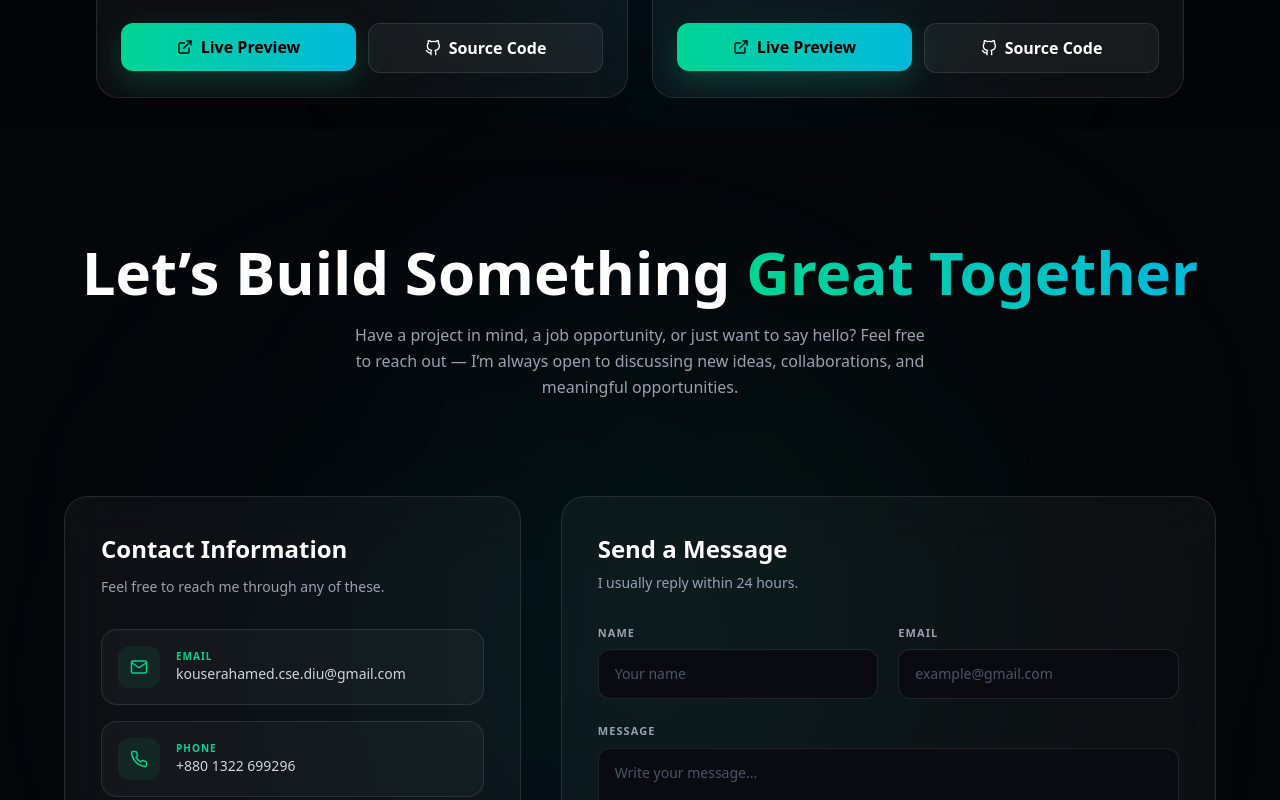
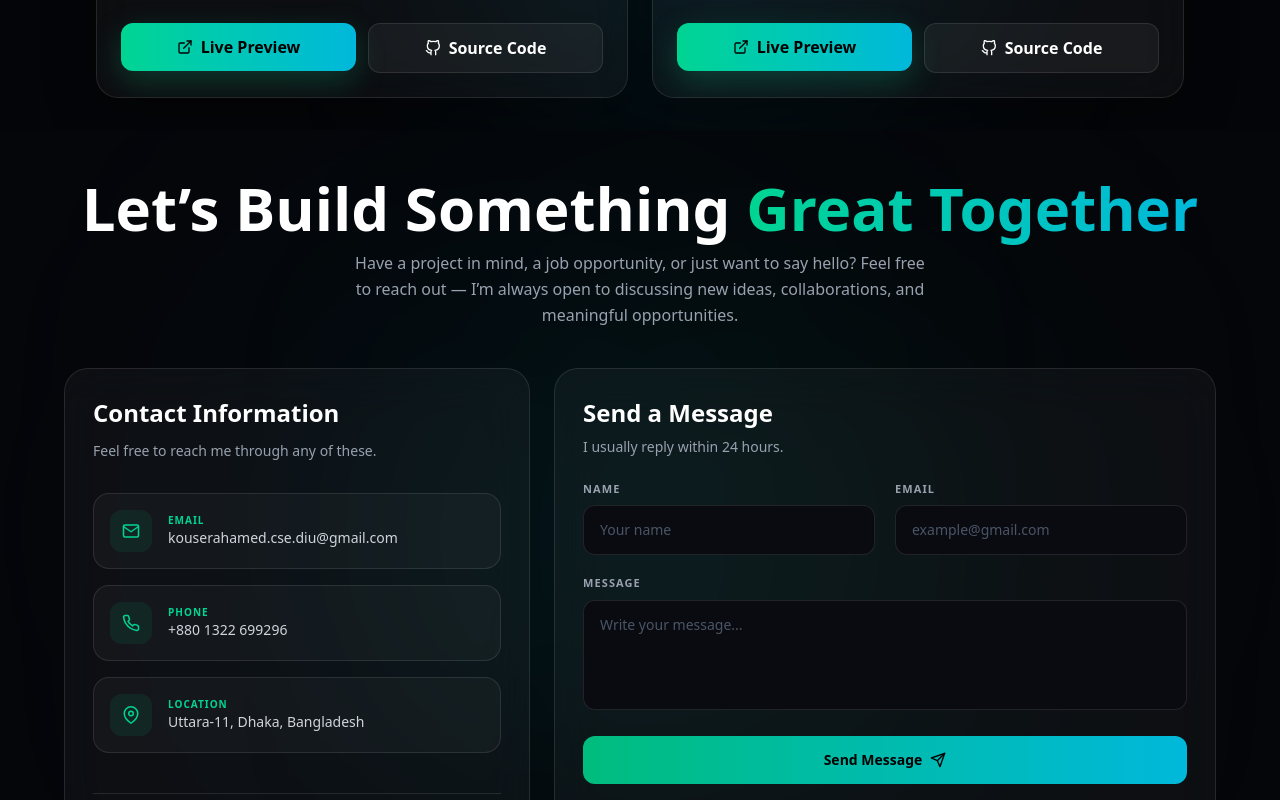
Before and after one commit to kouser-ahamed/my-portfolio, a Next.js app: page / in a window 1280 px wide. Shown: the part 6040-6840 px from the top of the page. Built offline with nearby package versions, Linux system fonts and the light colour scheme.

Commit message:
refactor(Contact): adjust padding and margin for improved layout consistency

```diff
--- a/src/app/contact/page.jsx
+++ b/src/app/contact/page.jsx
@@ -32,7 +32,7 @@ const socials = [
 
 export default function Contact() {
   return (
-    <section className="relative bg-[#05060a] text-white py-20 lg:py-28 overflow-hidden">
+    <section className="relative bg-[#05060a] text-white py-6 lg:py-12 overflow-hidden">
       {/* Background glow */}
       <div className="absolute inset-0 pointer-events-none">
         <div className="absolute top-1/4 right-1/4 w-[420px] h-[420px] bg-emerald-500/10 blur-[160px] rounded-full" />
@@ -41,7 +41,7 @@ export default function Contact() {
 
       <div className="relative z-10 max-w-7xl mx-auto px-5 sm:px-8 lg:px-16">
         {/* Header */}
-        <div className="text-center mb-16 lg:mb-24">
+        <div className="text-center mb-6 lg:mb-10">
           <motion.h2
             initial={{ opacity: 0, y: 25 }}
             whileInView={{ opacity: 1, y: 0 }}
@@ -54,7 +54,7 @@ export default function Contact() {
             </span>
           </motion.h2>
 
-          <p className="mt-5 text-gray-400 text-sm sm:text-base max-w-xl mx-auto leading-relaxed">
+          <p className="mt-3 text-gray-400 text-sm sm:text-base max-w-xl mx-auto leading-relaxed">
   Have a project in mind, a job opportunity, or just want to say hello?
   Feel free to reach out — I’m always open to discussing new ideas,
   collaborations, and meaningful opportunities.
@@ -62,13 +62,13 @@ export default function Contact() {
         </div>
 
         {/* Grid */}
-        <div className="grid grid-cols-1 lg:grid-cols-12 gap-10">
+        <div className="grid grid-cols-1 lg:grid-cols-12 gap-6">
           {/* Left Card */}
           <motion.div
             initial={{ opacity: 0, y: 40 }}
             whileInView={{ opacity: 1, y: 0 }}
             viewport={{ once: true }}
-            className="lg:col-span-5 rounded-3xl p-7 sm:p-9
+            className="lg:col-span-5 rounded-3xl p-6 sm:p-7
             bg-white/[0.04] backdrop-blur-xl border border-white/10
             transition-all duration-500
             hover:border-emerald-500/40
@@ -129,7 +129,7 @@ export default function Contact() {
             initial={{ opacity: 0, y: 40 }}
             whileInView={{ opacity: 1, y: 0 }}
             viewport={{ once: true }}
-            className="lg:col-span-7 rounded-3xl p-7 sm:p-9
+            className="lg:col-span-7 rounded-3xl p-6 sm:p-7
             bg-white/[0.04] backdrop-blur-xl border border-white/10
             transition-all duration-500
             hover:border-cyan-500/40
@@ -139,11 +139,11 @@ export default function Contact() {
             <h3 className="text-xl sm:text-2xl font-bold mb-2">
               Send a Message
             </h3>
-            <p className="text-gray-400 text-sm mb-8">
+            <p className="text-gray-400 text-sm mb-6">
               I usually reply within 24 hours.
             </p>
 
-            <form className="space-y-6">
+            <form className="space-y-5">
               <div className="grid grid-cols-1 sm:grid-cols-2 gap-5">
                 <Input label="Name" placeholder="Your name" />
                 <Input label="Email" placeholder="example@gmail.com" />
@@ -151,9 +151,9 @@ export default function Contact() {
 
               <Textarea label="Message" />
 
-              <button
+                <button
                 type="submit"
-                className="w-full py-4 rounded-xl font-bold text-sm
+                className="w-full py-3.5 rounded-xl font-bold text-sm
                 bg-gradient-to-r from-emerald-500 to-cyan-500
                 text-black flex items-center justify-center gap-2
                 transition-all duration-300
```
